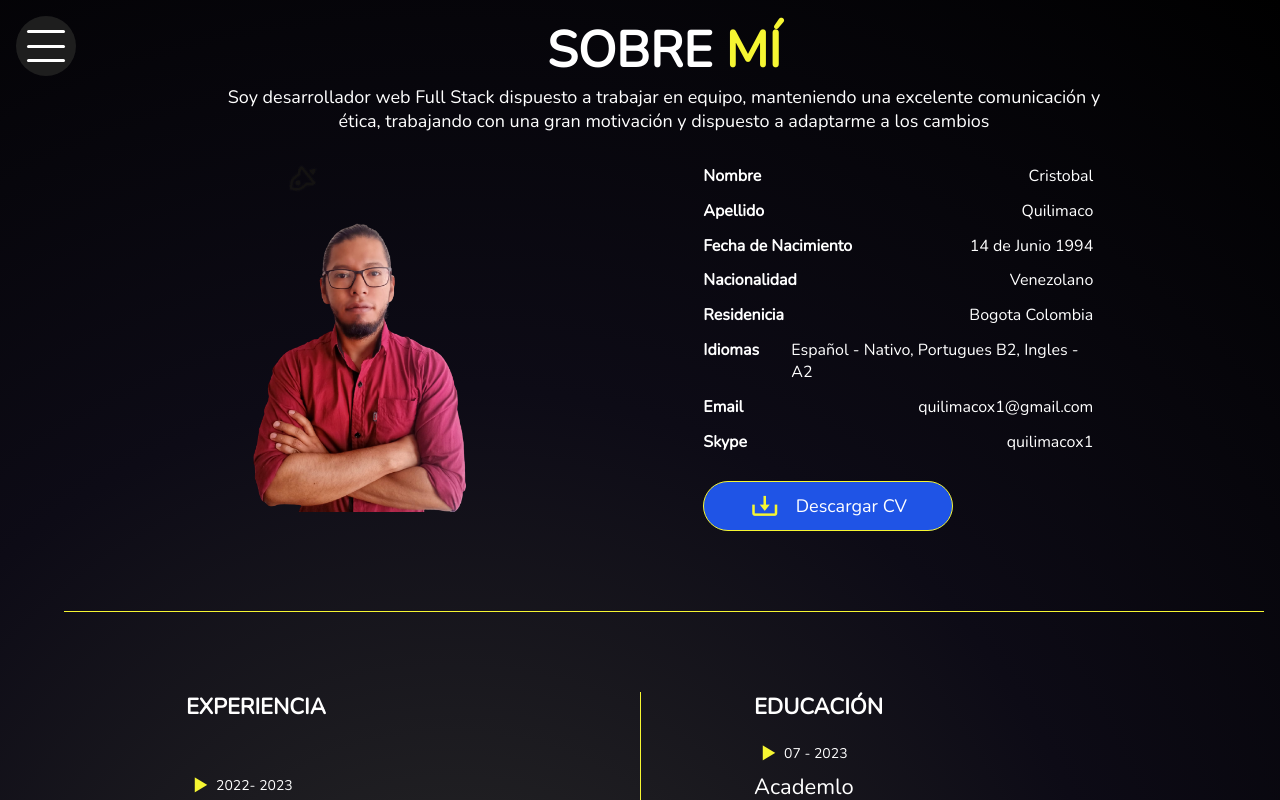
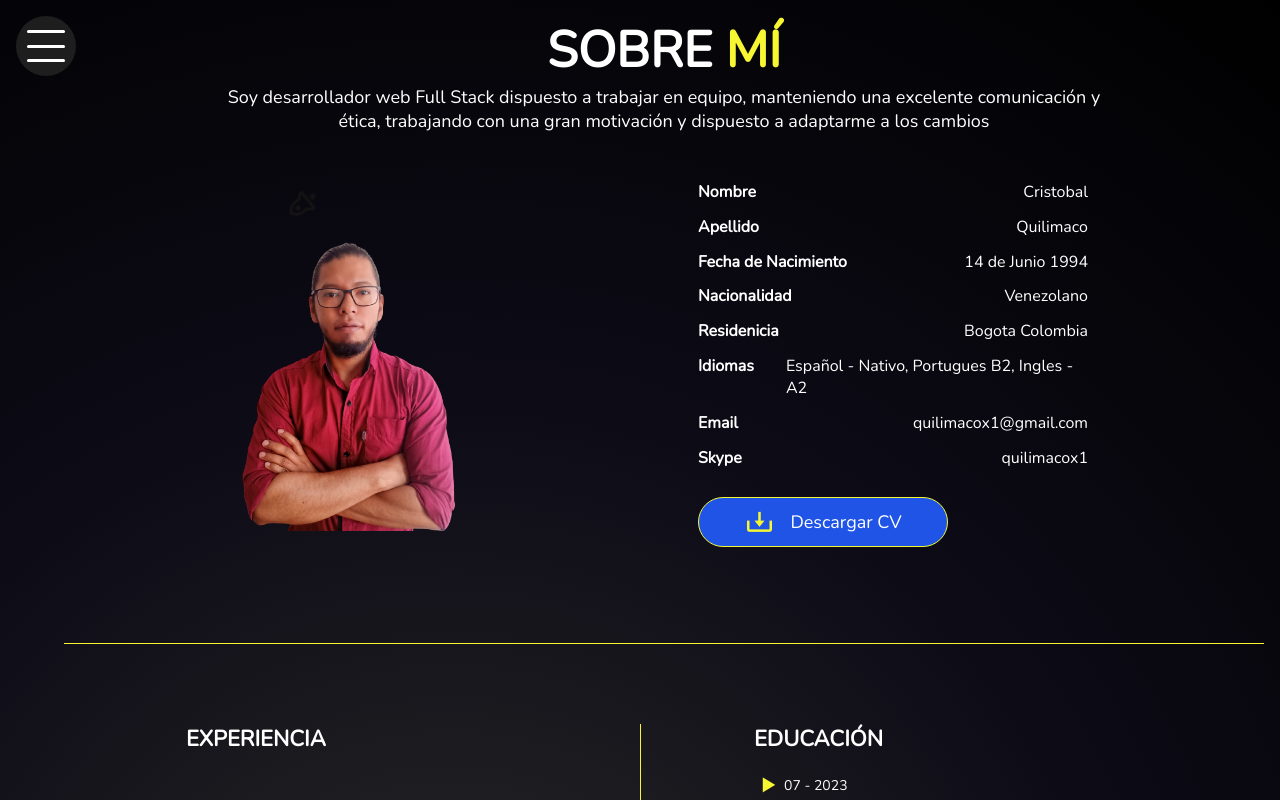
Before and after one commit to cristobalquilimaco/portfolioff, a React (Vite) app: page /#/aboutme in a window 1280 px wide. Shown: the top 800 px of the page. Built offline with nearby package versions, Linux system fonts and the light colour scheme.

Commit message:
se cambia medida de la imagen de seccion about me para adaptar a pantallas mas pequeñas

```diff
--- a/src/components/AboutMe.jsx
+++ b/src/components/AboutMe.jsx
@@ -16,7 +16,7 @@ const AboutMe = () => {
  <p className='subtitle'>Soy desarrollador web Full Stack dispuesto a trabajar en equipo, manteniendo una excelente comunicación y ética, trabajando con una gran motivación y dispuesto a adaptarme a los cambios</p>
             </div>
             <article className='banner_about'>
-            <div>
+            <div className='img_rocket'>
     <img className='img_about' src={images.banner} alt="" />
             <i className='bx bx-rocket' ></i>
             <i className='bx bx-rocket' ></i>
--- a/src/components/styles/aboutMe.css
+++ b/src/components/styles/aboutMe.css
@@ -20,7 +20,9 @@ p,h1,h2,h3,h4,h5{
 }
 
 .img_about{
+
   width: 250px;
+
 }
 
 .principal_about{
@@ -42,6 +44,13 @@ display: inline-block;
 
 }
 
+.img_rocket{
+  display: flex;
+  flex-direction: column;
+  justify-content: center;
+  align-items: center;
+}
+
 .title_subtitle{
 display: flex;
 flex-direction: column;
@@ -52,9 +61,6 @@ align-items: center;
 width: 100%;
 }
 
-.banner_about{
-
-}
 
 
 .subtitle{
@@ -112,6 +118,7 @@ color: var(--color-hover);
 }
 
 
+
 .bx-rocket {
   animation: fly_rocket 3s ease-in-out infinite;
 }
@@ -130,6 +137,7 @@ gap: 1rem;
 display: flex;
 flex-direction: column;
 gap: 0.3rem;
+padding: 1rem;
 }
 
 .information__me p {
@@ -140,7 +148,6 @@ gap: 0.3rem;
     gap: 2rem;
 
 width: 390px;
-
   }
 
   .information__me p span {
```
